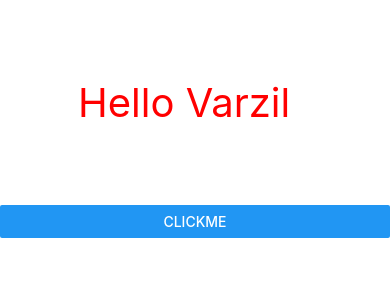
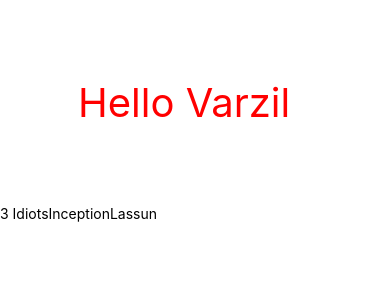
Before and after one commit to Varzil/supreme-carnival, a React Native app: screen / in a window 390 px wide. Shown: the top 300 px of the page. Built offline with nearby package versions, Linux system fonts and the light colour scheme.

Commit message:
New netflix demo

```diff
--- a/App.js
+++ b/App.js
@@ -4,15 +4,16 @@ import CustomComponent from './Source/screen/CustomComponent';
 import Challenge1 from './Source/screen/Challenge1';
 import FlatListDemo from './Source/screen/FlatListDemo';
 import RButton from './Source/screen/OurButton';
-
+import SastaNetflix from './Source/screen/SastaNetflix';
 function App() {
   return (
     <View>
       <Text style={style.textStyle}>Hello Varzil</Text>
+      <SastaNetflix />
       {/*<CustomComponent />*/}
       {/*<Challenge1 />*/}
       {/*<FlatListDemo />*/}
-      <RButton />
+      {/*<RButton />*/}
     </View>
   );
 }
--- /dev/null
+++ b/Source/screen/SastaNetflix.js
@@ -0,0 +1,39 @@
+import React from 'react';
+import {View, StyleSheet, FlatList, Text} from 'react-native';
+const data = [
+  {
+    name: '3 Idiots',
+    year: '2012',
+  },
+  {
+    name: 'Inception',
+    year: '2017',
+  },
+  {
+    name: 'Lassun',
+    year: '2022',
+  },
+];
+
+function SastaNetflix() {
+  return (
+    <View style={style.container}>
+      <FlatList
+        data={data}
+        renderItem={({item}) => {
+          return <Text>{item.name}</Text>;
+        }}
+        horizontal={true}
+      />
+    </View>
+  );
+}
+const style = StyleSheet.create({
+  container: {
+    height: 100,
+    // width: '100%',
+    // alignContent: 'space-between',
+    backgroundColor: 'BLUE',
+  },
+});
+export default SastaNetflix;
```
